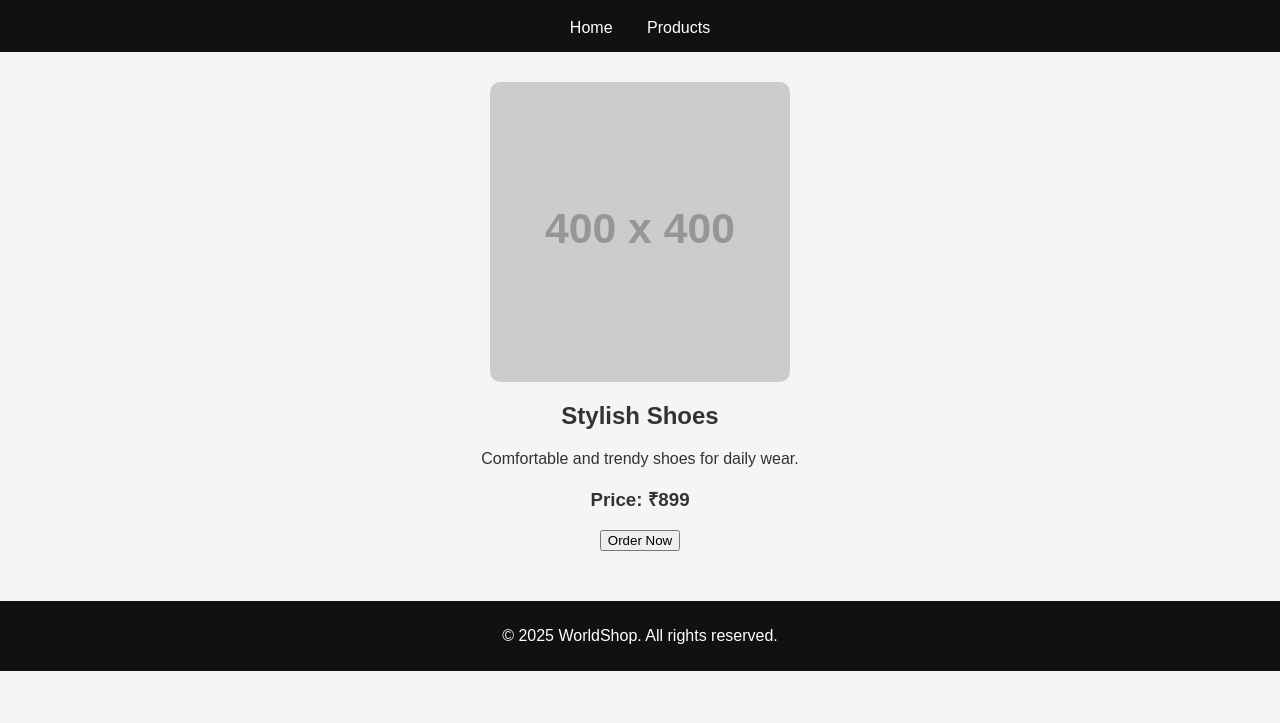
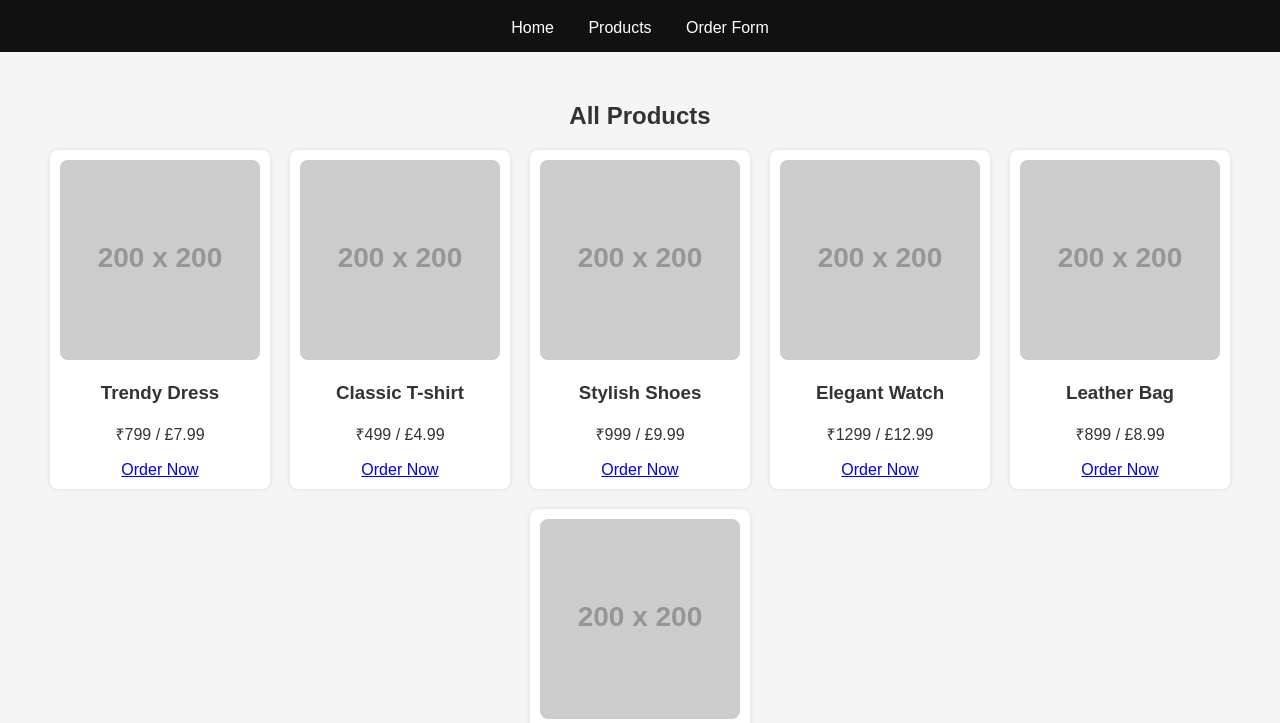
Before and after one commit to sharmasourav082002-arch/sharmasourav082002-arch.github.io, a plain HTML site: page product.html in a window 1280 px wide. Shown: the part 77-800 px from the top of the page. Drawn offline with Linux system fonts and the light colour scheme; placeholder pictures from the web are drawn by us.

Commit message:
Update product.html

```diff
--- a/product.html
+++ b/product.html
@@ -1,34 +1,73 @@
 <!DOCTYPE html>
 <html lang="en">
 <head>
-  <meta charset="UTF-8" />
+  <meta charset="UTF-8">
   <meta name="viewport" content="width=device-width, initial-scale=1.0">
-  <title>WorldShop | Product Details</title>
+  <title>WorldShop | Products</title>
   <link rel="stylesheet" href="style.css">
 </head>
+
 <body>
-
   <header>
     <h1>🌍 WorldShop</h1>
     <nav>
       <a href="index.html">Home</a>
       <a href="product.html">Products</a>
+      <a href="https://forms.gle/9Tim4264k2TM9ThB6" target="_blank">Order Form</a>
     </nav>
   </header>
 
-<section class="product-detail">
-  <img src="https://via.placeholder.com/400" alt="Product Image">
-  <div class="detail">
-    <h2>Stylish Shoes</h2>
-    <p>Comfortable and trendy shoes for daily wear.</p>
-    <h3>Price: ₹899</h3>
-    <button onclick="alert('Order placed successfully!')">Order Now</button>
+  <section class="products">
+    <h2>All Products</h2>
+    <div class="product-grid">
+
+      <div class="product">
+        <img src="https://via.placeholder.com/200" alt="Dress">
+        <h3>Trendy Dress</h3>
+        <p>₹799 / £7.99</p>
+        <a class="order-btn" href="https://forms.gle/9Tim4264k2TM9ThB6" target="_blank">Order Now</a>
+      </div>
+
+      <div class="product">
+        <img src="https://via.placeholder.com/200" alt="T-shirt">
+        <h3>Classic T-shirt</h3>
+        <p>₹499 / £4.99</p>
+        <a class="order-btn" href="https://forms.gle/9Tim4264k2TM9ThB6" target="_blank">Order Now</a>
+      </div>
+
+      <div class="product">
+        <img src="https://via.placeholder.com/200" alt="Shoes">
+        <h3>Stylish Shoes</h3>
+        <p>₹999 / £9.99</p>
+        <a class="order-btn" href="https://forms.gle/9Tim4264k2TM9ThB6" target="_blank">Order Now</a>
+      </div>
+
+      <div class="product">
+        <img src="https://via.placeholder.com/200" alt="Watch">
+        <h3>Elegant Watch</h3>
+        <p>₹1299 / £12.99</p>
+        <a class="order-btn" href="https://forms.gle/9Tim4264k2TM9ThB6" target="_blank">Order Now</a>
+      </div>
+
+      <div class="product">
+        <img src="https://via.placeholder.com/200" alt="Bag">
+        <h3>Leather Bag</h3>
+        <p>₹899 / £8.99</p>
+        <a class="order-btn" href="https://forms.gle/9Tim4264k2TM9ThB6" target="_blank">Order Now</a>
+      </div>
+
+      <div class="product">
+        <img src="https://via.placeholder.com/200" alt="Mixer">
+        <h3>Kitchen Mixer</h3>
+        <p>₹1599 / £15.99</p>
+        <a class="order-btn" href="https://forms.gle/9Tim4264k2TM9ThB6" target="_blank">Order Now</a>
+      </div>
+
     </div>
   </section>
 
   <footer>
     <p>© 2025 WorldShop. All rights reserved.</p>
   </footer>
-
 </body>
 </html>
```
Lines whose indentation alone changed are shown as unchanged.
